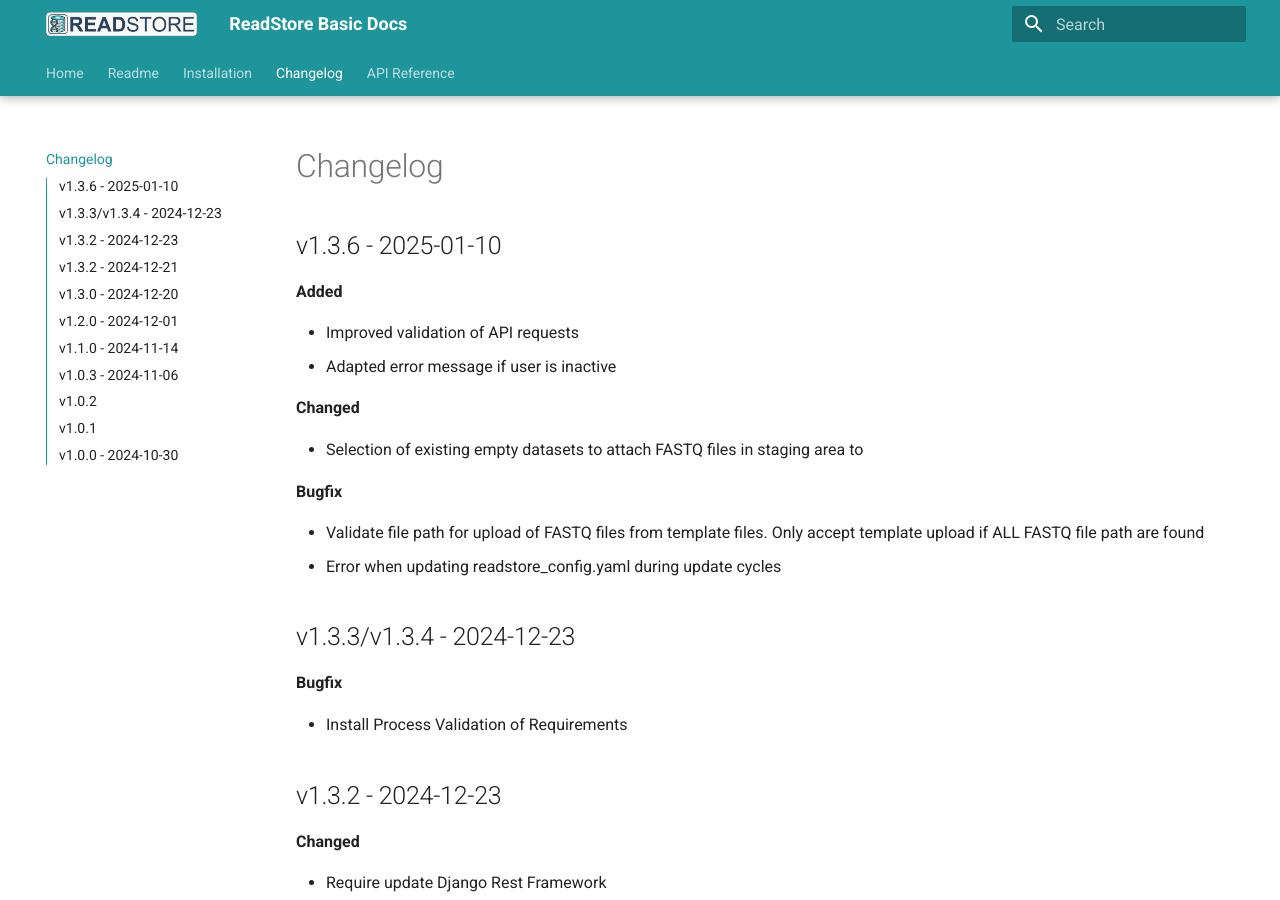
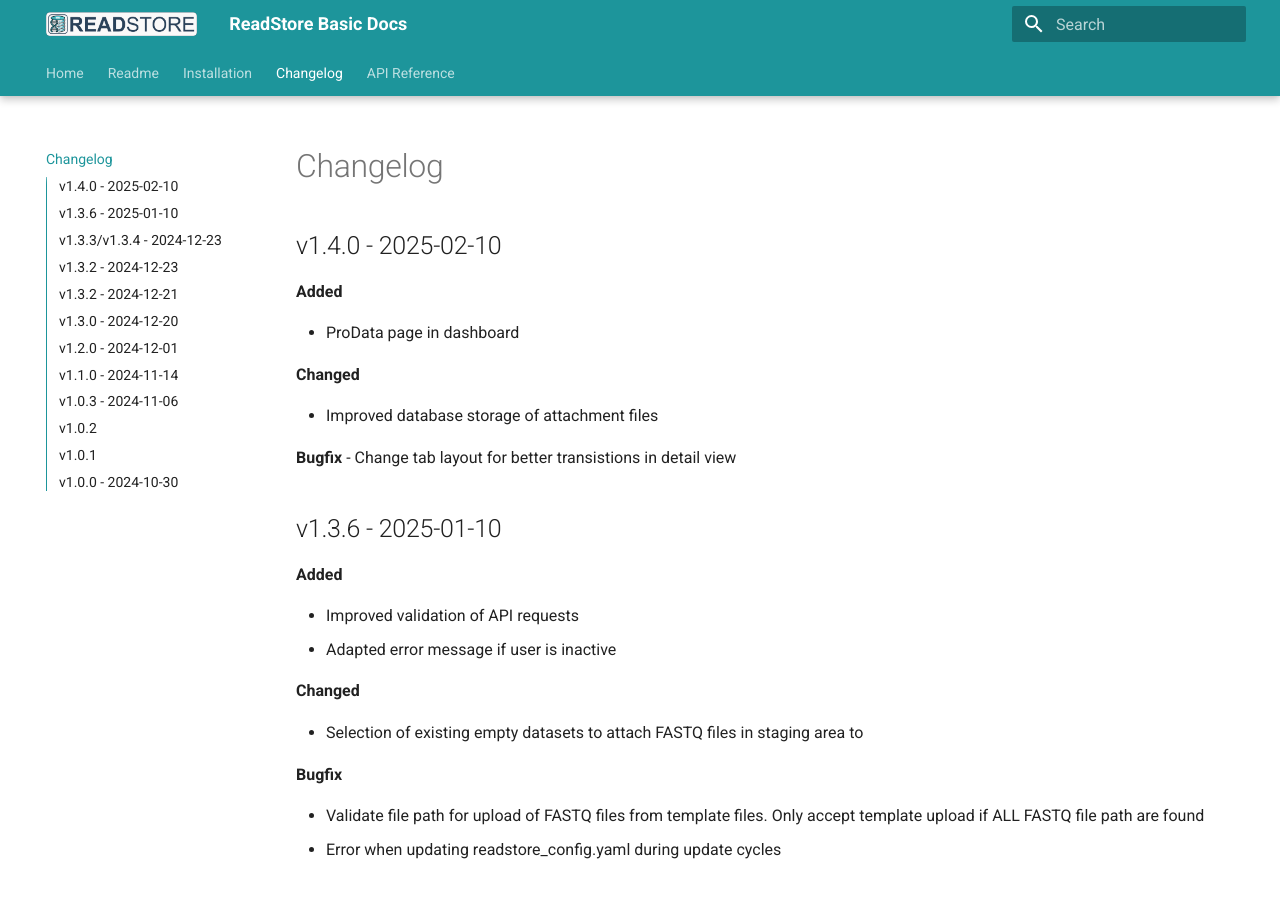
Before and after one commit to EvobyteDigitalBiology/readstore, an MkDocs documentation site: the page built from docs/CHANGELOG.md, in a window 1280 px wide and 900 px high. Built offline with MkDocs 1.6.1 and Material for MkDocs 9.7.7, drawn with Linux system fonts in a browser that asks for light colours.

Commit message:
Doc: v1.4.0 update

```diff
--- a/docs/CHANGELOG.md
+++ b/docs/CHANGELOG.md
@@ -1,4 +1,17 @@
 # Changelog
+
+## v1.4.0 - 2025-02-10
+
+**Added**
+
+- ProData page in dashboard
+
+**Changed**
+
+- Improved database storage of attachment files
+
+**Bugfix**
+- Change tab layout for better transistions in detail view
 
 ## v1.3.6 - 2025-01-10
 
@@ -13,7 +26,7 @@
 
 **Bugfix**
 
--  Validate file path for upload of FASTQ files from template files. Only accept template upload if ALL FASTQ file path are found
+- Validate file path for upload of FASTQ files from template files. Only accept template upload if ALL FASTQ file path are found
 - Error when updating readstore_config.yaml during update cycles
 
 ## v1.3.3/v1.3.4 - 2024-12-23
```
